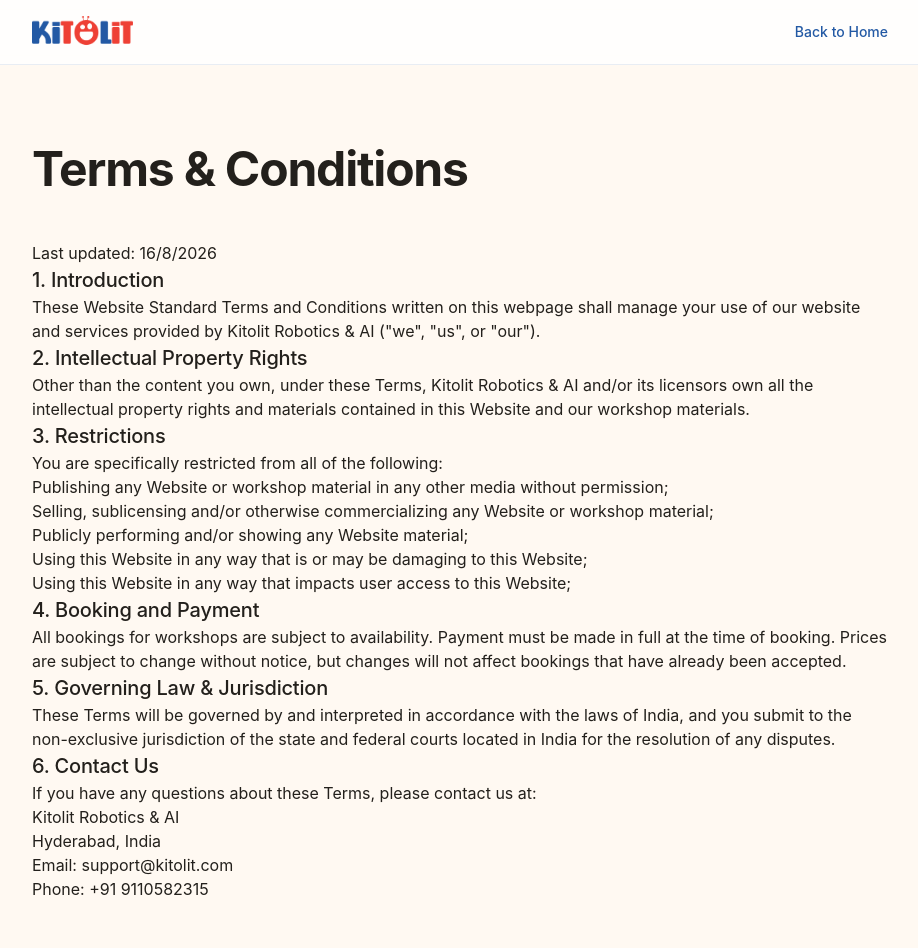
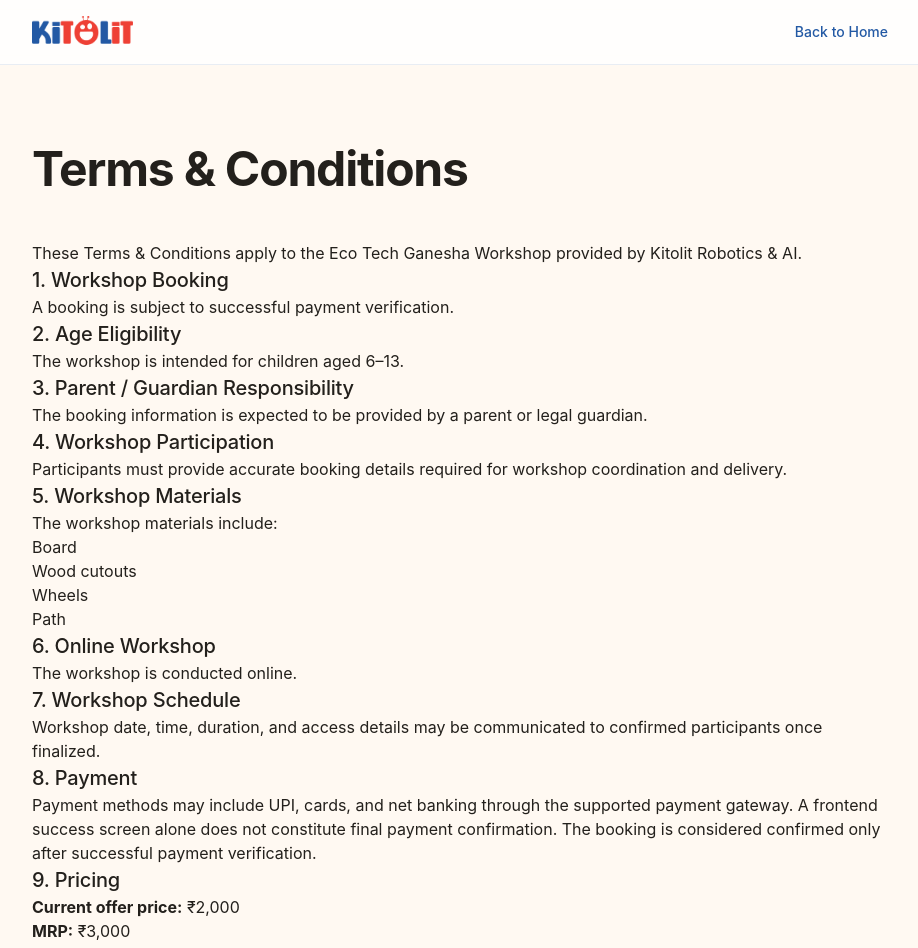
Before and after one commit to aprameyagoud/Kitolit-Mushak-MargFinder, a React (Vite) app: page /terms-and-conditions in a window 1280 px wide. Shown: the top 948 px of the page, without its empty margins (180-1098 px from the left). Built offline with nearby package versions, Linux system fonts and the light colour scheme.

Commit message:
Policy updations cancellation policy terms and conditions etc

```diff
--- a/src/app/pages/CancellationRefundPage.tsx
+++ b/src/app/pages/CancellationRefundPage.tsx
@@ -1,40 +1,41 @@
 import { PolicyLayout } from "../components/kitolit/PolicyLayout";
+import { Link } from "react-router";
 
 export function CancellationRefundPage() {
   return (
     <PolicyLayout title="Cancellation & Refund Policy">
-      <p>Last updated: {new Date().toLocaleDateString('en-IN')}</p>
-
-      <h2>1. Cancellation Policy</h2>
       <p>
-        We understand that plans can change. If you need to cancel your workshop booking, please contact us as soon as possible at <a href="mailto:support@kitolit.com">support@kitolit.com</a>.
-      </p>
-      <ul>
-        <li><strong>Prior to Material Dispatch:</strong> Cancellations made before the activity materials have been dispatched will be eligible for a full refund.</li>
-        <li><strong>After Material Dispatch:</strong> Once the activity materials have been dispatched, we cannot accept cancellations for a full refund.</li>
-      </ul>
-
-      <h2>2. Refund Policy</h2>
-      <p>
-        Refunds will be processed to the original method of payment used at the time of booking.
-      </p>
-      <p>
-        Please note that it may take some time for your bank or credit card company to process and post the refund. Typically, refunds reflect in your account within 5-7 business days after processing on our end.
+        This policy applies to bookings made for the Eco Tech Ganesha Workshop.
       </p>
 
-      <h2>3. Rescheduling</h2>
+      <h2>1. Customer Cancellation</h2>
       <p>
-        If you are unable to attend your scheduled live session, please contact us. Subject to availability in other batches, we will do our best to accommodate rescheduling your session at no additional cost.
+        Once a booking has been successfully confirmed, customer-initiated cancellation is not available.
       </p>
 
-      <h2>4. Contact Us</h2>
+      <h2>2. Refund Requests</h2>
       <p>
-        For any questions regarding cancellations or refunds, please reach out to:
+        Because customer cancellation is not available, we do not offer automatic refunds for confirmed bookings.
       </p>
+
+      <h2>3. Exceptional Situations</h2>
       <p>
-        Kitolit Robotics & AI<br />
-        Email: support@kitolit.com<br />
-        Phone: +91 9110582315
+        If Kitolit is unable to provide the workshop as confirmed due to circumstances attributable to Kitolit, affected customers will be contacted regarding the available resolution.
+      </p>
+
+      <h2>4. Payment Issues</h2>
+      <p>
+        If payment fails or is not successfully verified, the booking is not confirmed.
+      </p>
+
+      <h2>5. Refund Processing</h2>
+      <p>
+        If a refund is approved in an applicable situation, the refund may be processed back to the original payment source where supported by the payment provider. Bank and payment-provider processing times can vary after a refund is initiated.
+      </p>
+
+      <h2>6. Contact</h2>
+      <p>
+        Customers with questions should contact Kitolit support through the <Link to="/contact">Contact Us</Link> page.
       </p>
     </PolicyLayout>
   );
--- a/src/app/pages/ShippingPolicyPage.tsx
+++ b/src/app/pages/ShippingPolicyPage.tsx
@@ -1,43 +1,56 @@
 import { PolicyLayout } from "../components/kitolit/PolicyLayout";
+import { Link } from "react-router";
 
 export function ShippingPolicyPage() {
   return (
     <PolicyLayout title="Shipping Policy">
-      <p>Last updated: {new Date().toLocaleDateString('en-IN')}</p>
-
-      <h2>1. General Information</h2>
       <p>
-        All workshop bookings include the free delivery of activity materials (Eco Tech Ganesha parts, Magical MushakBot parts, paints, tools, etc.) required for the live session. Subject to stock availability, we aim to dispatch materials promptly to ensure they arrive before your scheduled workshop.
+        This Shipping Policy applies to the physical materials associated with the Eco Tech Ganesha Workshop.
       </p>
 
-      <h2>2. Delivery Locations</h2>
+      <h2>1. Delivery of Workshop Materials</h2>
       <p>
-        We currently ship activity materials within India.
+        Physical workshop materials may be delivered to the address provided during booking.
       </p>
 
-      <h2>3. Delivery Timeframes</h2>
+      <h2>2. Delivery Information</h2>
       <p>
-        Materials are dispatched a few days prior to your chosen batch. Standard delivery times within India are typically 3-7 business days from the date of dispatch. You will receive tracking information once your package has shipped.
+        The customer is responsible for providing an accurate delivery address.
       </p>
 
-      <h2>4. Shipping Costs</h2>
+      <h2>3. Delivery Charges</h2>
       <p>
-        Shipping of the activity material is completely free of charge and included in your workshop booking.
+        Applicable delivery charges, where applicable, will be communicated during the booking/order process.
       </p>
 
-      <h2>5. Damaged Items in Transport</h2>
+      <h2>4. Delivery Timeline</h2>
       <p>
-        If there is any damage to the packaging on delivery or if any parts are missing/damaged upon unboxing, contact us immediately at <a href="mailto:support@kitolit.com">support@kitolit.com</a> or <a href="tel:+919110582315">+91 9110582315</a> with your booking details and photos of the damage. We will arrange a replacement as quickly as possible.
+        Domestic delivery may take approximately 3–7 working days from the applicable order/dispatch timeline, subject to location and logistics conditions.
       </p>
 
-      <h2>6. Contact Us</h2>
+      <h2>5. Workshop Timing</h2>
       <p>
-        If you have any further questions about shipping and delivery, please contact us:
+        Customers should complete their booking according to any communicated booking deadline so materials can be arranged before the workshop.
       </p>
+
+      <h2>6. Incorrect Address</h2>
       <p>
-        Kitolit Robotics & AI<br />
-        Email: support@kitolit.com<br />
-        Phone: +91 9110582315
+        If an incorrect or incomplete address is provided, delivery may be delayed or affected. Customers should contact support promptly if a correction is needed.
+      </p>
+
+      <h2>7. Delays</h2>
+      <p>
+        Delivery may be affected by courier operations, location, weather, public holidays, or other logistics factors.
+      </p>
+
+      <h2>8. Damaged or Lost Materials</h2>
+      <p>
+        Customers should contact Kitolit support promptly and provide relevant order/booking information and supporting details so the issue can be reviewed. Any resolution should be subject to the specific circumstances and operational feasibility.
+      </p>
+
+      <h2>9. Contact</h2>
+      <p>
+        If you have any questions about delivery, please reach out via our <Link to="/contact">Contact Us</Link> page.
       </p>
     </PolicyLayout>
   );
--- a/src/app/pages/TermsPage.tsx
+++ b/src/app/pages/TermsPage.tsx
@@ -1,49 +1,67 @@
 import { PolicyLayout } from "../components/kitolit/PolicyLayout";
+import { Link } from "react-router";
 
 export function TermsPage() {
   return (
     <PolicyLayout title="Terms & Conditions">
-      <p>Last updated: {new Date().toLocaleDateString('en-IN')}</p>
-
-      <h2>1. Introduction</h2>
       <p>
-        These Website Standard Terms and Conditions written on this webpage shall manage your use of our website and services provided by Kitolit Robotics & AI ("we", "us", or "our").
+        These Terms & Conditions apply to the Eco Tech Ganesha Workshop provided by Kitolit Robotics & AI.
       </p>
 
-      <h2>2. Intellectual Property Rights</h2>
+      <h2>1. Workshop Booking</h2>
+      <p>A booking is subject to successful payment verification.</p>
+
+      <h2>2. Age Eligibility</h2>
+      <p>The workshop is intended for children aged 6–13.</p>
+
+      <h2>3. Parent / Guardian Responsibility</h2>
+      <p>The booking information is expected to be provided by a parent or legal guardian.</p>
+
+      <h2>4. Workshop Participation</h2>
+      <p>Participants must provide accurate booking details required for workshop coordination and delivery.</p>
+
+      <h2>5. Workshop Materials</h2>
+      <p>The workshop materials include:</p>
+      <ul>
+        <li>Board</li>
+        <li>Wood cutouts</li>
+        <li>Wheels</li>
+        <li>Path</li>
+      </ul>
+
+      <h2>6. Online Workshop</h2>
+      <p>The workshop is conducted online.</p>
+
+      <h2>7. Workshop Schedule</h2>
+      <p>Workshop date, time, duration, and access details may be communicated to confirmed participants once finalized.</p>
+
+      <h2>8. Payment</h2>
       <p>
-        Other than the content you own, under these Terms, Kitolit Robotics & AI and/or its licensors own all the intellectual property rights and materials contained in this Website and our workshop materials.
+        Payment methods may include UPI, cards, and net banking through the supported payment gateway. A frontend success screen alone does not constitute final payment confirmation. The booking is considered confirmed only after successful payment verification.
       </p>
 
-      <h2>3. Restrictions</h2>
-      <p>You are specifically restricted from all of the following:</p>
+      <h2>9. Pricing</h2>
       <ul>
-        <li>Publishing any Website or workshop material in any other media without permission;</li>
-        <li>Selling, sublicensing and/or otherwise commercializing any Website or workshop material;</li>
-        <li>Publicly performing and/or showing any Website material;</li>
-        <li>Using this Website in any way that is or may be damaging to this Website;</li>
-        <li>Using this Website in any way that impacts user access to this Website;</li>
+        <li><strong>Current offer price:</strong> ₹2,000</li>
+        <li><strong>MRP:</strong> ₹3,000</li>
       </ul>
 
-      <h2>4. Booking and Payment</h2>
+      <h2>10. Delivery</h2>
+      <p>Applicable delivery details and charges are governed by the <Link to="/shipping-policy">Shipping Policy</Link>.</p>
+
+      <h2>11. Cancellation and Refunds</h2>
       <p>
-        All bookings for workshops are subject to availability. Payment must be made in full at the time of booking. Prices are subject to change without notice, but changes will not affect bookings that have already been accepted.
+        Customer-initiated cancellation is not available after a confirmed booking. Any applicable exceptions, service cancellation, or other refund circumstances are governed by the <Link to="/cancellation-refund-policy">Cancellation & Refund Policy</Link>.
       </p>
 
-      <h2>5. Governing Law & Jurisdiction</h2>
+      <h2>12. Changes</h2>
       <p>
-        These Terms will be governed by and interpreted in accordance with the laws of India, and you submit to the non-exclusive jurisdiction of the state and federal courts located in India for the resolution of any disputes.
+        Kitolit may update workshop-related operational details when reasonably necessary, with relevant communication to confirmed participants where applicable.
       </p>
 
-      <h2>6. Contact Us</h2>
+      <h2>13. Contact</h2>
       <p>
-        If you have any questions about these Terms, please contact us at:
-      </p>
-      <p>
-        Kitolit Robotics & AI<br />
-        Hyderabad, India<br />
-        Email: support@kitolit.com<br />
-        Phone: +91 9110582315
+        If you have any questions, please <Link to="/contact">Contact Us</Link>.
       </p>
     </PolicyLayout>
   );
```
Also changed, not shown: 1 other file (tests, documents, lock files or other folders).
